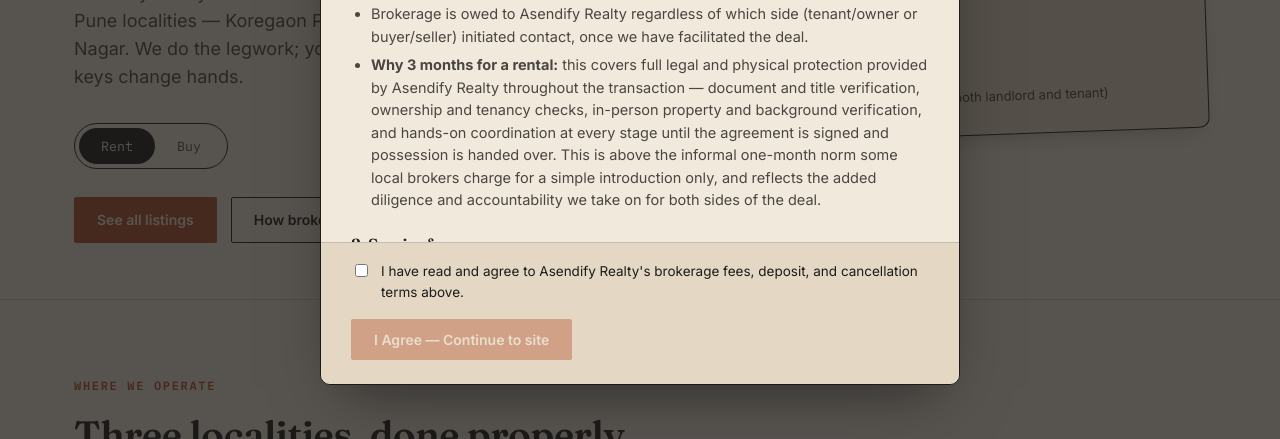
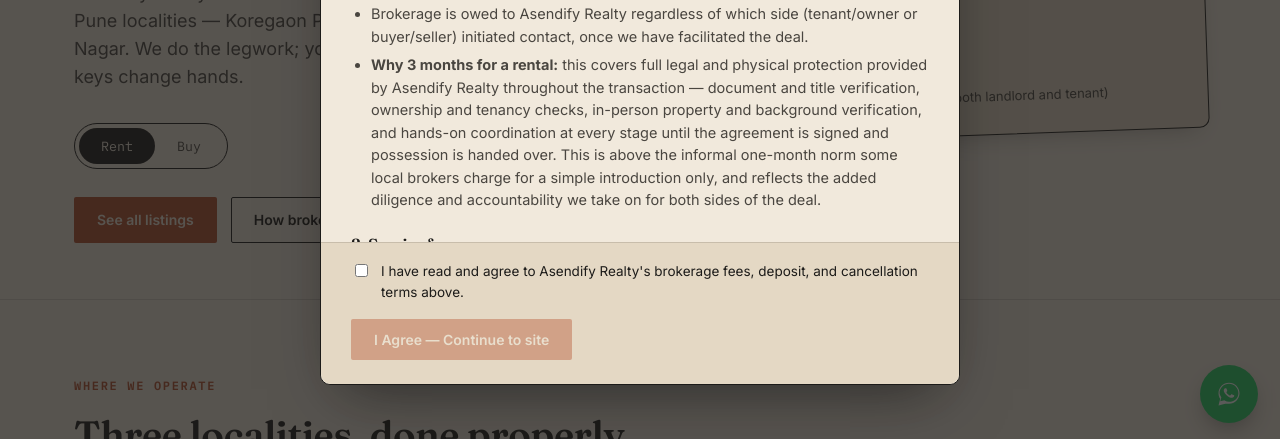
Before and after one commit to manthanbhendkaaar-create/asendify-realty, a plain HTML site: page index.html in a window 1280 px wide. Shown: the part 355-794 px from the top of the page. Drawn offline with Linux system fonts and the light colour scheme.

Commit message:
Add floating WhatsApp button with real contact number

```diff
--- a/assets/css/style.css
+++ b/assets/css/style.css
@@ -224,6 +224,20 @@
 footer p{ color:rgba(241,233,220,0.6); font-size:14px; max-width:36ch; }
 footer .fine{ border-top:1px solid rgba(241,233,220,0.15); margin-top:32px; padding-top:20px; font-size:12.5px; color:rgba(241,233,220,0.45); font-family:var(--font-mono); }
 
+/* ---------- Floating WhatsApp button ---------- */
+.whatsapp-fab{
+  position:fixed; right:22px; bottom:22px; z-index:900;
+  width:58px; height:58px; border-radius:50%;
+  background:#25D366; color:#fff;
+  display:flex; align-items:center; justify-content:center;
+  box-shadow:0 10px 26px -8px rgba(0,0,0,0.45);
+  transition:transform .18s ease, box-shadow .18s ease;
+}
+.whatsapp-fab:hover{ transform:translateY(-3px) scale(1.05); box-shadow:0 14px 30px -8px rgba(0,0,0,0.5); }
+@media (max-width: 600px){
+  .whatsapp-fab{ right:16px; bottom:16px; width:52px; height:52px; }
+}
+
 /* ---------- Empty state ---------- */
 .empty-state{ text-align:center; padding:60px 20px; color:var(--stone); font-family:var(--font-mono); }
 
--- a/assets/js/main.js
+++ b/assets/js/main.js
@@ -2,6 +2,7 @@
    No build step: fetches data/properties.json and renders plain DOM. */
 
 const DATA_URL = 'data/properties.json';
+const BUSINESS_WHATSAPP = '919096082894'; // General enquiries — country code, no + or spaces
 
 function formatINR(amount) {
   return new Intl.NumberFormat('en-IN', { maximumFractionDigits: 0 }).format(amount);
@@ -230,7 +231,25 @@
   }
 }
 
+// ---- Floating WhatsApp button (every page) ----
+function injectWhatsappFab() {
+  if (document.querySelector('.whatsapp-fab')) return;
+  const msg = "Hi Asendify Realty, I'd like to know more about your properties in Koregaon Park, Kalyani Nagar, or Viman Nagar.";
+  const link = document.createElement('a');
+  link.className = 'whatsapp-fab';
+  link.href = `https://wa.me/${BUSINESS_WHATSAPP}?text=${encodeURIComponent(msg)}`;
+  link.target = '_blank';
+  link.rel = 'noopener';
+  link.setAttribute('aria-label', 'Chat with Asendify Realty on WhatsApp');
+  link.innerHTML = `
+    <svg viewBox="0 0 32 32" width="28" height="28" fill="currentColor" aria-hidden="true">
+      <path d="M16.001 3C9.373 3 4 8.373 4 15c0 2.386.697 4.61 1.897 6.48L4 29l7.72-1.865A11.94 11.94 0 0 0 16.001 27C22.629 27 28 21.627 28 15S22.629 3 16.001 3Zm0 21.75a9.7 9.7 0 0 1-4.95-1.356l-.355-.21-4.583 1.107 1.127-4.463-.232-.366A9.71 9.71 0 0 1 5.25 15c0-5.936 4.815-10.75 10.751-10.75S26.75 9.064 26.75 15 21.937 24.75 16.001 24.75Zm5.36-7.53c-.294-.148-1.74-.859-2.01-.957-.27-.099-.466-.148-.663.148-.196.295-.76.957-.932 1.153-.172.196-.343.221-.637.074-.294-.148-1.241-.457-2.364-1.457-.874-.78-1.464-1.744-1.636-2.038-.172-.295-.018-.454.13-.601.133-.133.294-.344.442-.516.147-.172.196-.295.294-.492.098-.196.049-.369-.025-.516-.074-.148-.663-1.596-.909-2.187-.24-.575-.484-.497-.663-.507l-.564-.01c-.196 0-.516.074-.786.369-.27.295-1.03 1.006-1.03 2.454 0 1.448 1.055 2.847 1.202 3.043.147.196 2.077 3.171 5.032 4.446.703.303 1.251.484 1.679.62.705.224 1.347.192 1.855.117.566-.084 1.74-.712 1.985-1.4.245-.688.245-1.278.172-1.4-.074-.123-.27-.196-.564-.344Z"/>
+    </svg>`;
+  document.body.appendChild(link);
+}
+
 document.addEventListener('DOMContentLoaded', () => {
+  injectWhatsappFab();
   initModeToggle();
   initHome();
   initListings();
--- a/data/properties.json
+++ b/data/properties.json
@@ -15,7 +15,7 @@
     "description": "A quiet second-floor 2BHK on a tree-lined lane off North Main Road. Wooden flooring in both bedrooms, a north-facing balcony that stays cool through summer, and covered parking for one car. Five minutes' walk to Osho Garden.",
     "amenities": ["Covered Parking", "Lift", "24x7 Security", "Power Backup"],
     "images": ["images/properties/kp-2bhk-001/1.svg", "images/properties/kp-2bhk-001/2.svg"],
-    "whatsappNumber": "919999999999",
+    "whatsappNumber": "919096082894",
     "status": "available",
     "featured": true,
     "postedDate": "2026-08-20"
@@ -36,7 +36,7 @@
     "description": "Ninth-floor 3BHK in a gated society along the Mula-Mutha, with an uninterrupted river-facing balcony. Modular kitchen, two dedicated parking spots, and a clubhouse with a pool. Ready to move, clear title.",
     "amenities": ["Swimming Pool", "Clubhouse", "2 Car Parking", "Gym", "Children's Play Area"],
     "images": ["images/properties/kn-3bhk-002/1.svg"],
-    "whatsappNumber": "919999999999",
+    "whatsappNumber": "919096082894",
     "status": "available",
     "featured": true,
     "postedDate": "2026-08-22"
@@ -57,7 +57,7 @@
     "description": "A tidy fully-furnished studio ten minutes from EON IT Park by bike. Bed, wardrobe, work desk, and kitchenette included. Ideal for a single working professional. Society has a small gym and a generator backup.",
     "amenities": ["Fully Furnished", "Gym", "Power Backup", "Wi-Fi Ready"],
     "images": ["images/properties/vb-studio-003/1.svg"],
-    "whatsappNumber": "919999999999",
+    "whatsappNumber": "919096082894",
     "status": "available",
     "featured": false,
     "postedDate": "2026-08-25"
--- a/scripts/add-property.js
+++ b/scripts/add-property.js
@@ -66,7 +66,7 @@
 
   let whatsappNumber = config.whatsappNumber;
   if (!whatsappNumber) {
-    whatsappNumber = await ask('WhatsApp number for leads, with country code, no + or spaces (e.g. 919999999999): ');
+    whatsappNumber = await ask('WhatsApp number for leads, with country code, no + or spaces (e.g. 919096082894): ');
     const save = (await ask('Save this as the default WhatsApp number for future listings? [y/n]: ')).toLowerCase();
     if (save === 'y') { config.whatsappNumber = whatsappNumber; saveConfig(config); }
   } else {
```
